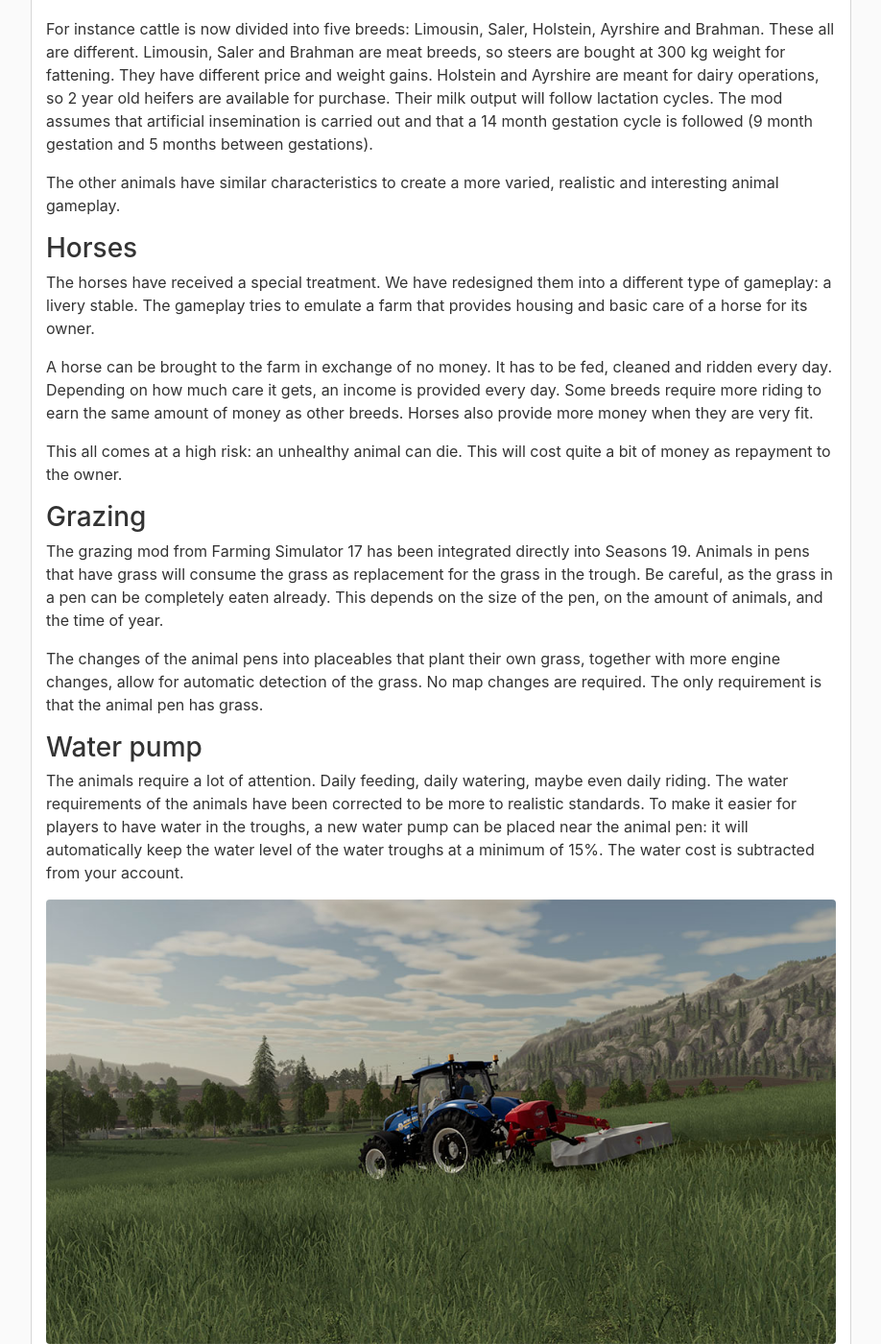
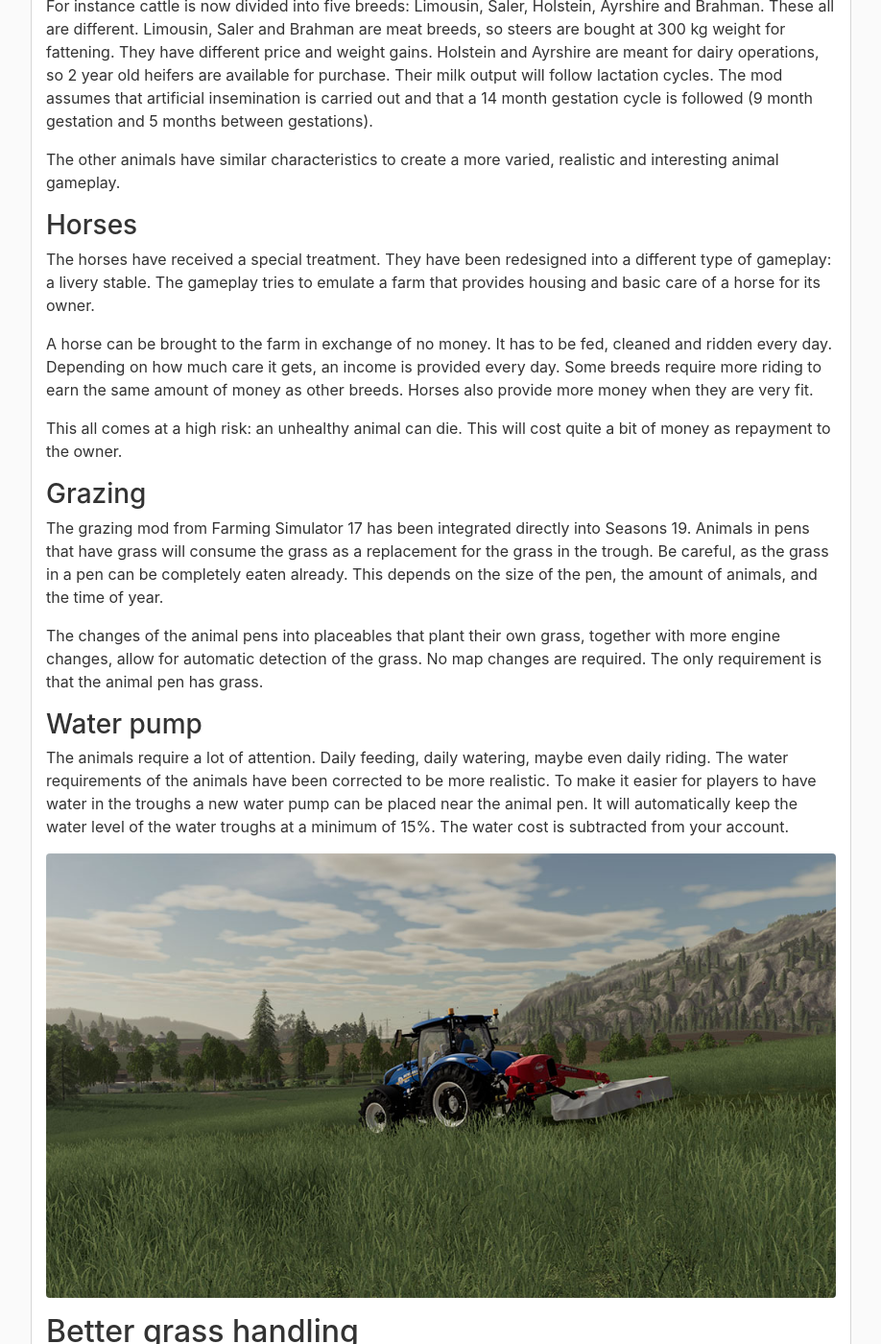
Before and after one commit to RealismusModding/realismusmodding.github.io, a Jekyll site: the page built from mods/seasons19/manual/gameplay/index.md, in a window 1280 px wide and 1400 px high, scrolled down 5155 px. Shown: the whole window at 96% size, without its empty margins (323-1241 px from the left). Built offline with Jekyll 4.4.1, drawn with Linux system fonts in a browser that asks for light colours; comment, search, counter and statistics services are not loaded; some of the changed text lies outside the part shown.

Commit message:
Update index.md

```diff
--- a/mods/seasons19/manual/gameplay/index.md
+++ b/mods/seasons19/manual/gameplay/index.md
@@ -149,7 +149,7 @@ The other animals have similar characteristics to create a more varied, realisti
 
 ### Horses
 
-The horses have received a special treatment. We have redesigned them into a different type of gameplay: a livery stable. The gameplay tries to emulate a farm that provides housing and basic care of a horse for its owner.
+The horses have received a special treatment. They have been redesigned into a different type of gameplay: a livery stable. The gameplay tries to emulate a farm that provides housing and basic care of a horse for its owner.
 
 A horse can be brought to the farm in exchange of no money. It has to be fed, cleaned and ridden every day. Depending on how much care it gets, an income is provided every day. Some breeds require more riding to earn the same amount of money as other breeds. Horses also provide more money when they are very fit.
 
@@ -157,19 +157,19 @@ This all comes at a high risk: an unhealthy animal can die. This will cost quite
 
 ### Grazing
 
-The grazing mod from Farming Simulator 17 has been integrated directly into Seasons 19. Animals in pens that have grass will consume the grass as replacement for the grass in the trough. Be careful, as the grass in a pen can be completely eaten already. This depends on the size of the pen, on the amount of animals, and the time of year.
+The grazing mod from Farming Simulator 17 has been integrated directly into Seasons 19. Animals in pens that have grass will consume the grass as a replacement for the grass in the trough. Be careful, as the grass in a pen can be completely eaten already. This depends on the size of the pen, the amount of animals, and the time of year.
 
 The changes of the animal pens into placeables that plant their own grass, together with more engine changes, allow for automatic detection of the grass. No map changes are required. The only requirement is that the animal pen has grass.
 
 ### Water pump
 
-The animals require a lot of attention. Daily feeding, daily watering, maybe even daily riding. The water requirements of the animals have been corrected to be more to realistic standards. To make it easier for players to have water in the troughs, a new water pump can be placed near the animal pen: it will automatically keep the water level of the water troughs at a minimum of 15%. The water cost is subtracted from your account.
+The animals require a lot of attention. Daily feeding, daily watering, maybe even daily riding. The water requirements of the animals have been corrected to be more realistic. To make it easier for players to have water in the troughs a new water pump can be placed near the animal pen. It will automatically keep the water level of the water troughs at a minimum of 15%. The water cost is subtracted from your account.
 
 {% include big_image.html title="Grass being mown" url="/assets/img/blog/whatsnew19/grass.jpg" %}
 
 ## Better grass handling
 
-The many engine and script changes in Farming Simulator 19 allowed for many new features. Two of those are a multi-step grass drying process, and improved rotting.
+The engine and script changes in Farming Simulator 19 allowed for many new features. Two of those are a multi-step grass drying process and improved rotting.
 
 A new multi-step drying process has been added to create hay. When cutting wet grass, it needs to be tedded. Afterwards it needs to dry in the sun to become hay. When cutting dry (low moisture) grass, it does not need tedding but still needs to dry.
 This means that making hay now depends on the weather. Good planning is required. The more detailed forecast will certainly help here.
@@ -184,7 +184,7 @@ Hay and straw rots when kept outside in the rain. However, straw and hay heaps i
 
 <!-- trees -->
 
-Seasons 19 has received a new system for tree visuals: custom shaders. Together with GIANTS, the team has created new shaders and special custom textures. The trees now gradually change their looks, instead of the sudden color switch in Farming Simulator 17. The leaves grow in spring until fully grown in summer, after which they will brown for autumn.
+Seasons 19 has received a new system for tree visuals: custom shaders. Together with GIANTS, the team has created new shaders and special custom textures. The trees gradually change their looks, instead of the sudden color switch in Farming Simulator 17. The leaves grow in spring until fully grown in summer, after which they will brown for autumn.
 The color of the tree depends on the time of year, the tree and on the weather.
 
 <!-- Lighting -->
@@ -209,4 +209,4 @@ A new set of flags is added to the map sound system to allow for quiet birds in
 
 ## Adjusted vehicle maintenance and repair
 
-We have replaced the Seasons 17 repair system for the basegame 19 repair, but added new algorithms for sell and repair prices. Also, we have separated the scratches (visible wear) from the vehicle repair. To improve the performance of your vehicle you can repair. To make the vehicle nice and shiny again you will need to repaint the vehicle. This is costly, depending on the size and complexity of the machine.
+The Seasons 17 repair system has been replaced by the standard one from FS19, but new algorithms have been added to calculate sell and repair prices. Also, the scratches (visible wear) has been separated from the vehicle repair. To improve the performance of your vehicle you can repair. To make the vehicle nice and shiny again you will need to repaint the vehicle. This is costly, depending on the size and complexity of the machine.
```
Also changed, not shown: other parts of mods/seasons19/manual/gameplay/index.md (+3 -3 lines).
